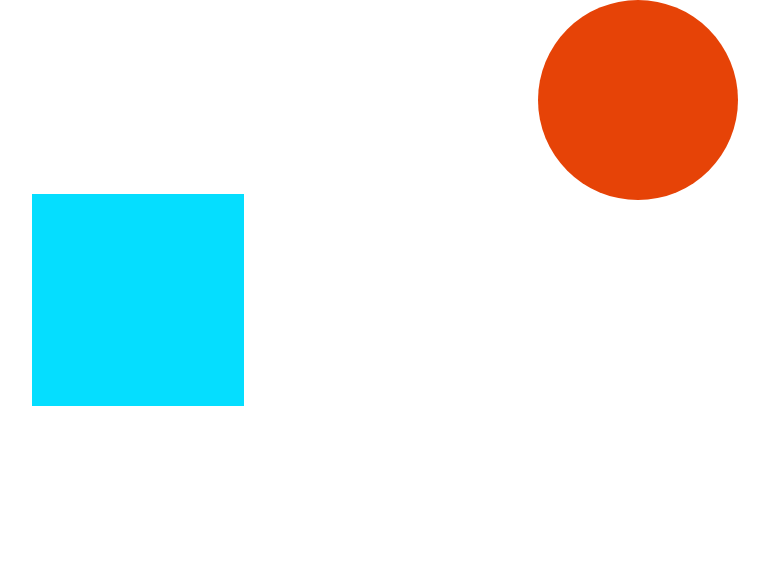
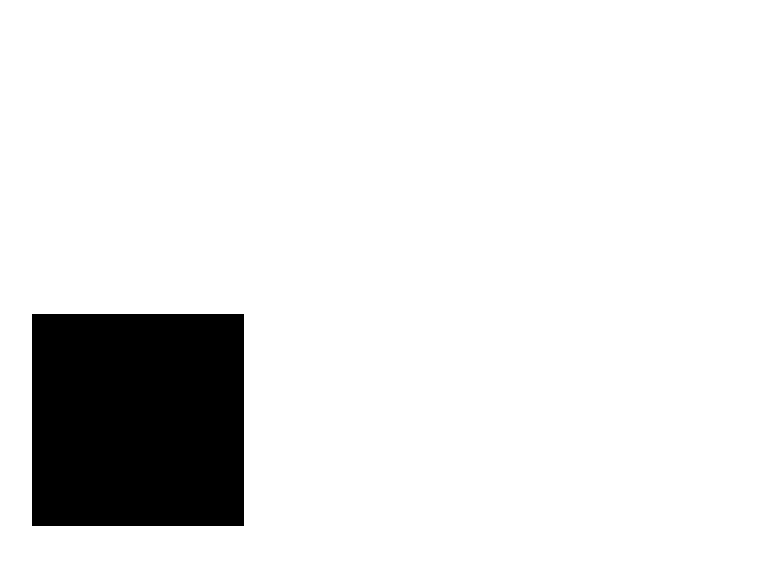
Before and after one commit to SafiaJeff/OneDiv, a website: page deploy/index.html in a window 1280 px wide. Shown: the whole page, without its empty margins (218-987 px from the left). Drawn offline with Linux system fonts and the light colour scheme.

Commit message:
Inserted square

```diff
--- a/deploy/css/styles.css
+++ b/deploy/css/styles.css
@@ -417,15 +417,9 @@ textarea {
 #shapes > div {
   grid-area: shapes;
 }
-#shapes > div #red-circle {
+#shapes > div #square {
   height: 200px;
   width: 200px;
-  background-color: #e64307;
-  border-radius: 100%;
-  margin-left: 300px;
+  background-color: black;
+  margin-top: 40vh;
 }
-#shapes > div #blue-square {
-  height: 200px;
-  width: 200px;
-  background-color: #05deff;
-}
--- a/deploy/index.html
+++ b/deploy/index.html
@@ -16,8 +16,7 @@
 	<body>
 		<section id="shapes">
 			<div>
-				<div id="red-circle"></div>
-				<div id="blue-square"></div>
+				<div id="square"></div>
 			</div>
 		</section>
 
--- a/dev/js/scripts.js
+++ b/dev/js/scripts.js
@@ -1,5 +1,3 @@
 import { gsap } from "gsap";
 
-gsap.to("#red-circle", { duration: 4, x: 200 });
-
-gsap.from("#blue-square", { duration: 4, scale: 2, delay: 2, repeat: -1, yoyo: true });
+gsap.from("#square", { duration: 4, scale: 2, delay: 2, repeat: -1, yoyo: true });
--- a/dev/scss/sections/_shapes.scss
+++ b/dev/scss/sections/_shapes.scss
@@ -3,21 +3,16 @@
 	grid-template-columns: auto 60% auto;
 	grid-template-areas: ". shapes .";
 	height: 100vh;
+
 	> div {
 		grid-area: shapes;
 
-		#red-circle {
+		#square {
 			height: 200px;
 			width: 200px;
-			background-color: rgb(230, 67, 7);
-			border-radius: 100%;
-			margin-left: 300px;
-		}
-
-		#blue-square {
-			height: 200px;
-			width: 200px;
-			background-color: rgb(5, 222, 255);
+			background-color: rgb(0, 0, 0);
+			margin-top: 40vh;
+			;
 		}
 	}
 }
```
Also changed, not shown: deploy/js/scripts-min.js, 1 other file.
